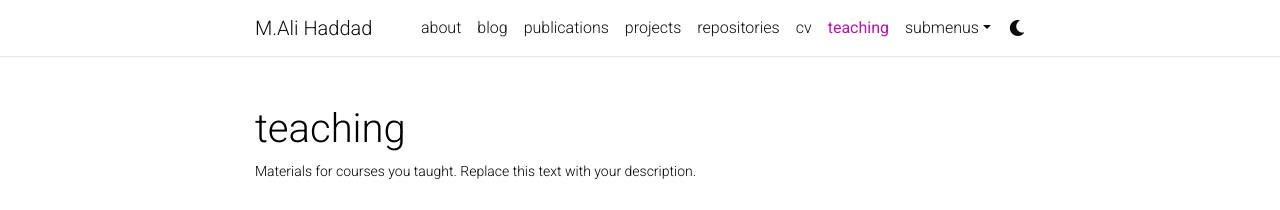
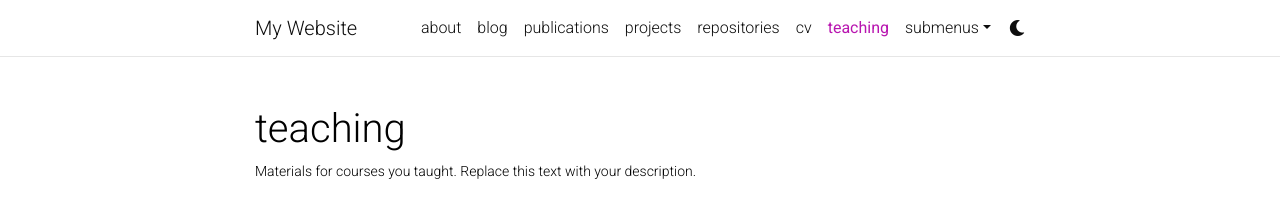
Before and after one commit to Ekmsi8525/ekmsi8525.github.io, a Jekyll site: the page built from _pages/teaching.md, in a window 1280 px wide. Shown: the top 210 px of the page. Built offline with Jekyll 4.4.1, drawn with Linux system fonts in a browser that asks for light colours; comment, search, counter and statistics services are not loaded; a style sheet for code colours, icons or effects is not loaded.

Commit message:
Update _config.yml

```diff
--- a/_config.yml
+++ b/_config.yml
@@ -2,7 +2,7 @@
 # Site settings
 # -----------------------------------------------------------------------------
 
-title: M.Ali Haddad # the website title (if blank, full name will be used instead)
+title: My Website # the website title (if blank, full name will be used instead)
 first_name: Mohammad Ali
 middle_name: R.
 last_name: Haddad
@@ -19,7 +19,7 @@ lang: en # the language of your site (for example: en, fr, cn, ru, etc.)
 icon: ⚛️  # the emoji used as the favicon (alternatively, provide image name in /assets/img/)
 
 url: https://ma-haddad.github.io # the base hostname & protocol for your site
-baseurl:
+baseurl: # leave empty — don't delete the line
 last_updated: false # set to true if you want to display last updated in the footer
 impressum_path:  # set to path to include impressum link in the footer, use the same path as permalink in a page, helps to conform with EU GDPR
 
```
